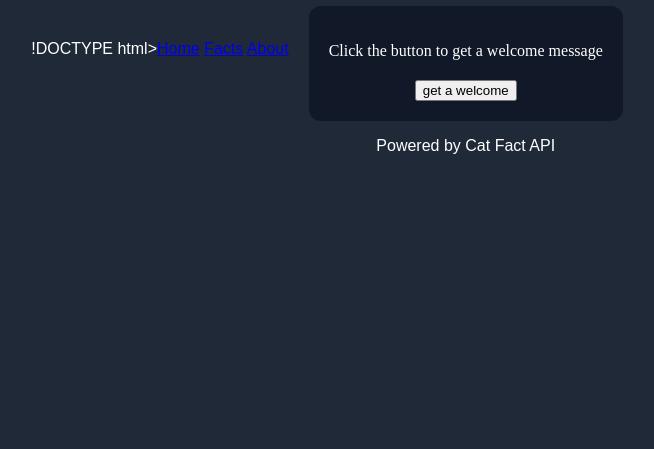
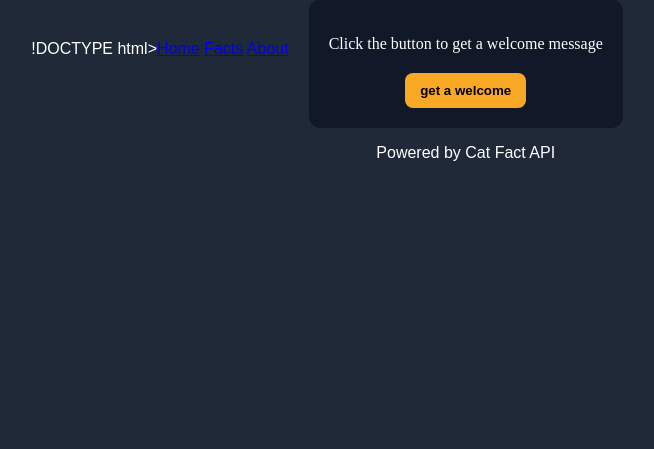
Before and after one commit to najibmahmud-netizen/cat-fact2, a website: page index.html in a window 1280 px wide. Shown: the part 351-800 px from the top of the page, without its empty margins (303-957 px from the left). Drawn offline with Linux system fonts and the light colour scheme.

Commit message:
fifth commit

```diff
--- a/style.css
+++ b/style.css
@@ -25,3 +25,12 @@ max-width: 400px;
 font-family: "Roboto Mono";
 margin-bottom: 20px;
 }
+
+button {
+background: #F9A826;
+border: none;
+padding: 10px 15px;
+cursor: pointer;
+font-weight: bold;
+border-radius: 8px;
+}
```
